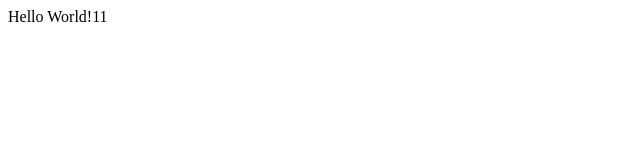
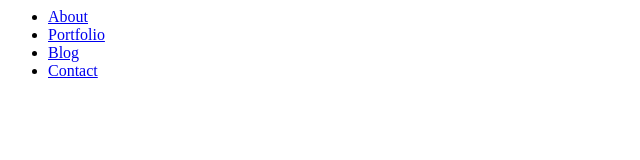
Before and after one commit to Harsh1804/Notion_widgets, a plain HTML site: page index.html in a window 1280 px wide. Shown: the whole page, without its empty margins (0-640 px from the left). Drawn offline with Linux system fonts and the light colour scheme.

Commit message:
Update index.html

```diff
--- a/index.html
+++ b/index.html
@@ -1 +1,6 @@
-Hello World!11
+<ul>
+  <li><a href="#">About</a></li>
+  <li><a href="#">Portfolio</a></li>
+  <li><a href="#">Blog</a></li>
+  <li><a href="#">Contact</a></li>
+</ul>
```
